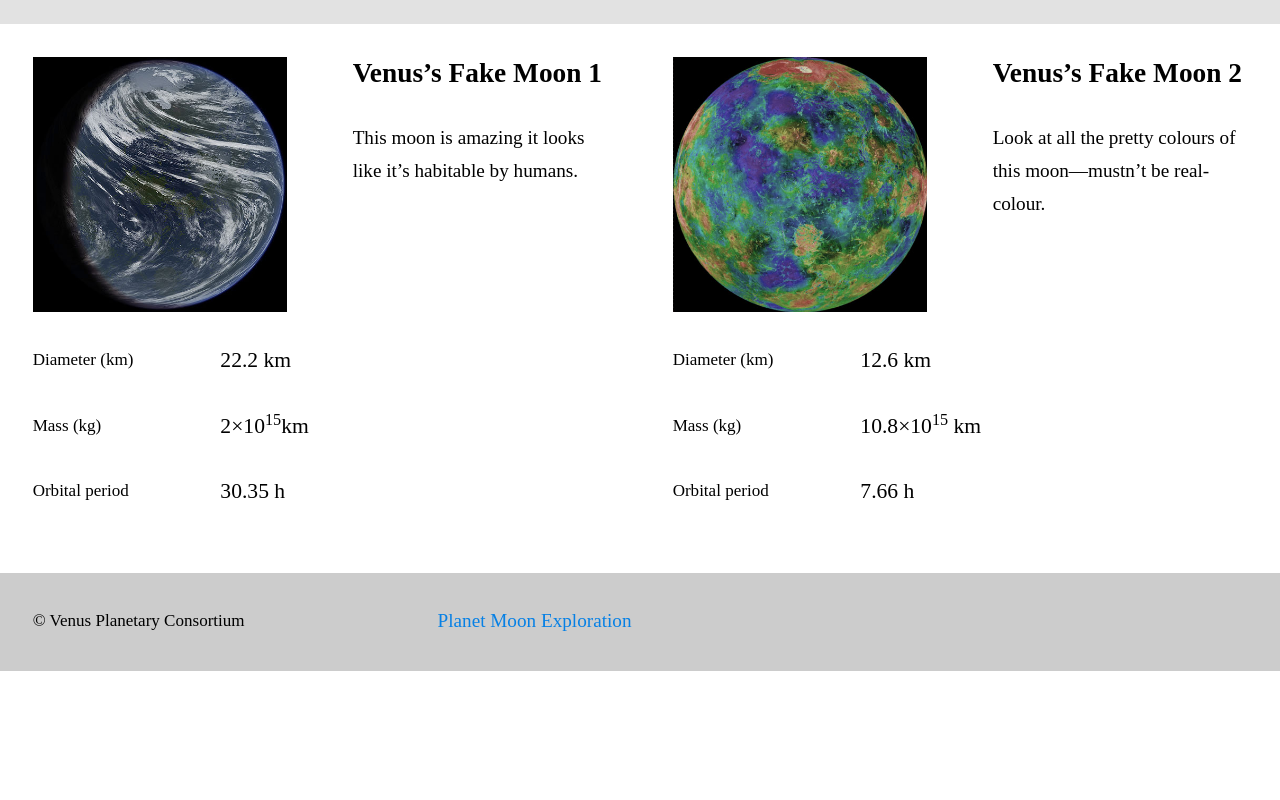
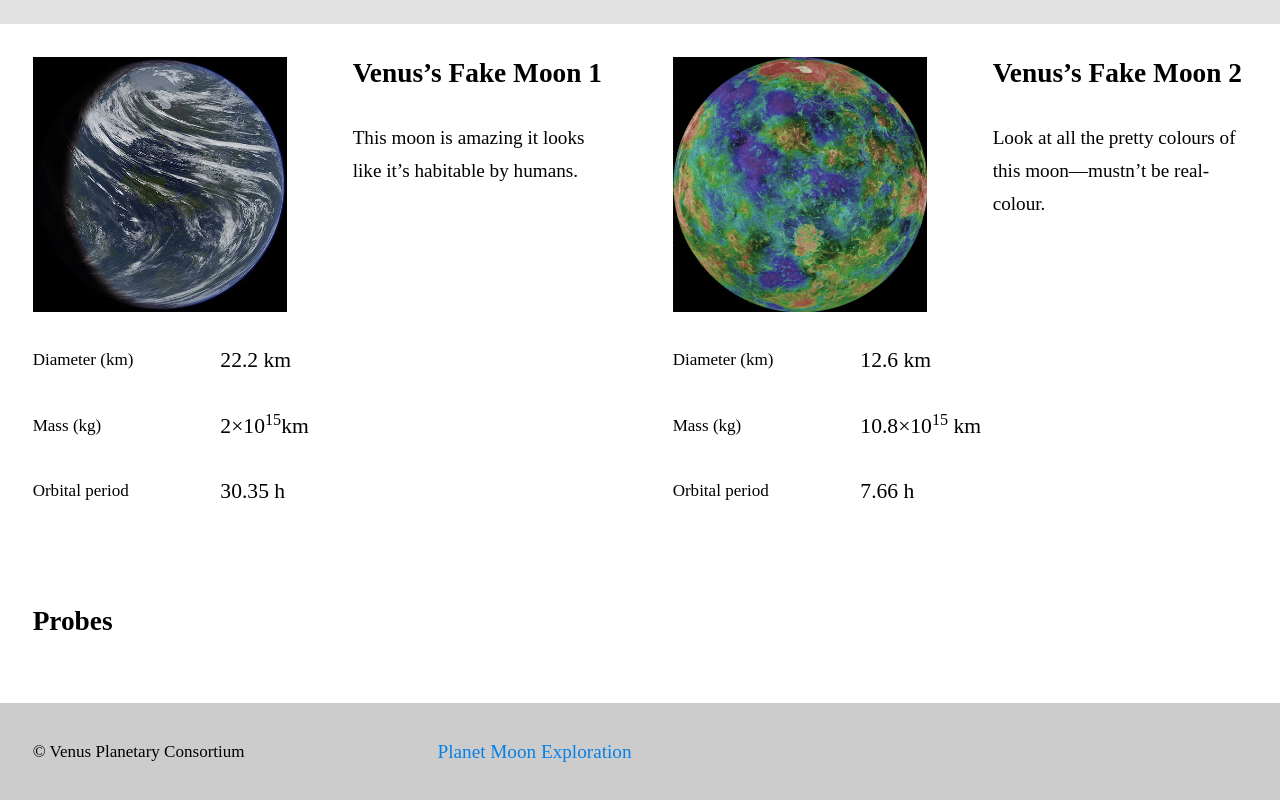
Before and after one commit to paiementstephanie/planet-assigment-2, a plain HTML site: page moons.html in a window 1280 px wide. Shown: the part 204-1004 px from the top of the page. Before the commit the page ends 875 px from the top, so only its background shows below. Drawn offline with Linux system fonts and the light colour scheme.

Commit message:
added div probes

```diff
--- a/moons.html
+++ b/moons.html
@@ -105,6 +105,13 @@
 	</div>
 
 
+	<div class="probes">
+		<div class="grid">
+			<div class="unit xs-1 s-1 m-1 l-1 xl-1">
+				<h3 class="island">Probes</h3>
+			</div>
+		</div>
+
 	<footer class="grid grid-middle foot-ex island">
 		<div class="unit unit-xs-1 unit-s-1 unit-m-1-2 unit-l-1-3 ">
 			<p class="milli section push-0">© Venus Planetary Consortium</p>
```
